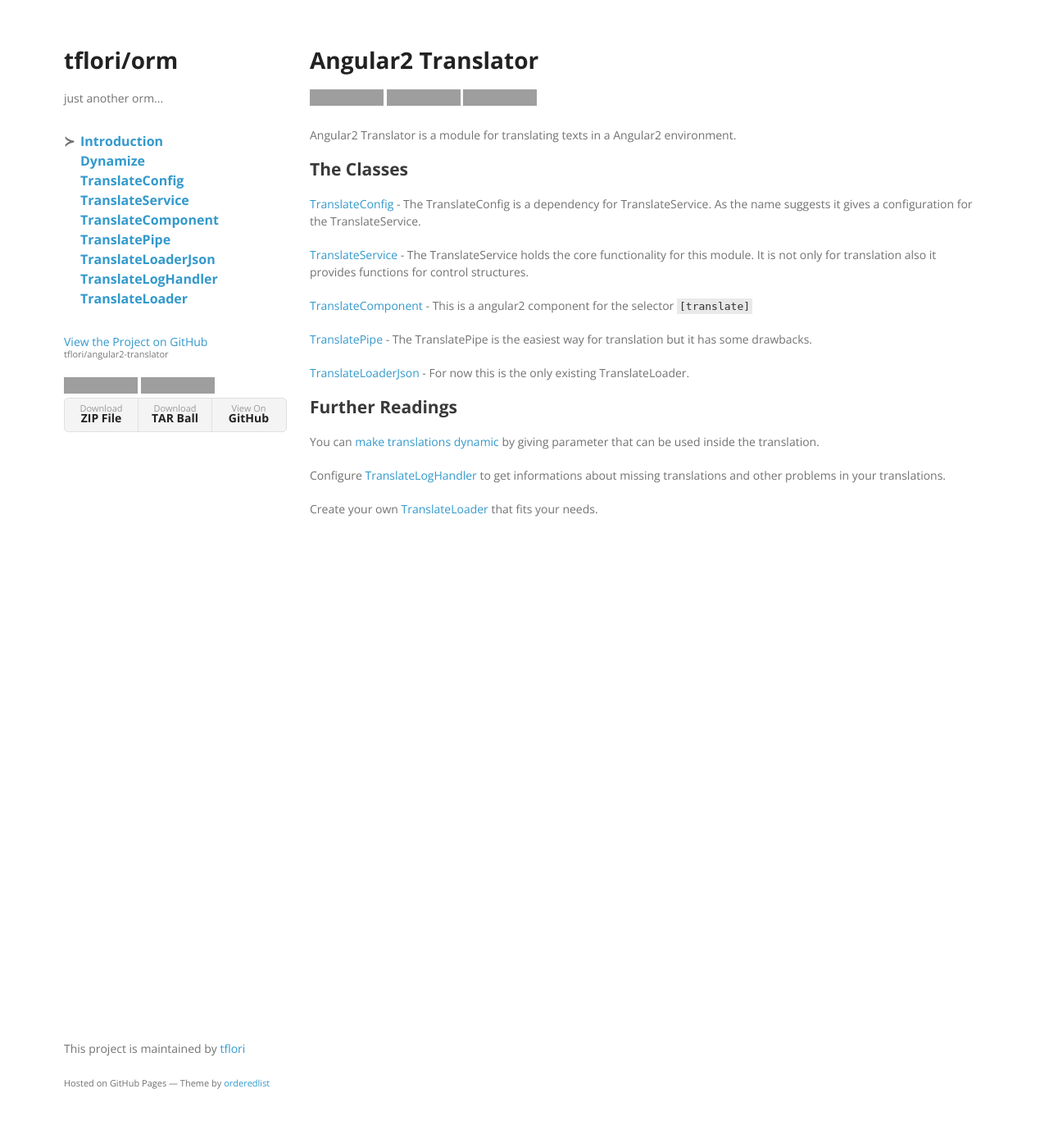
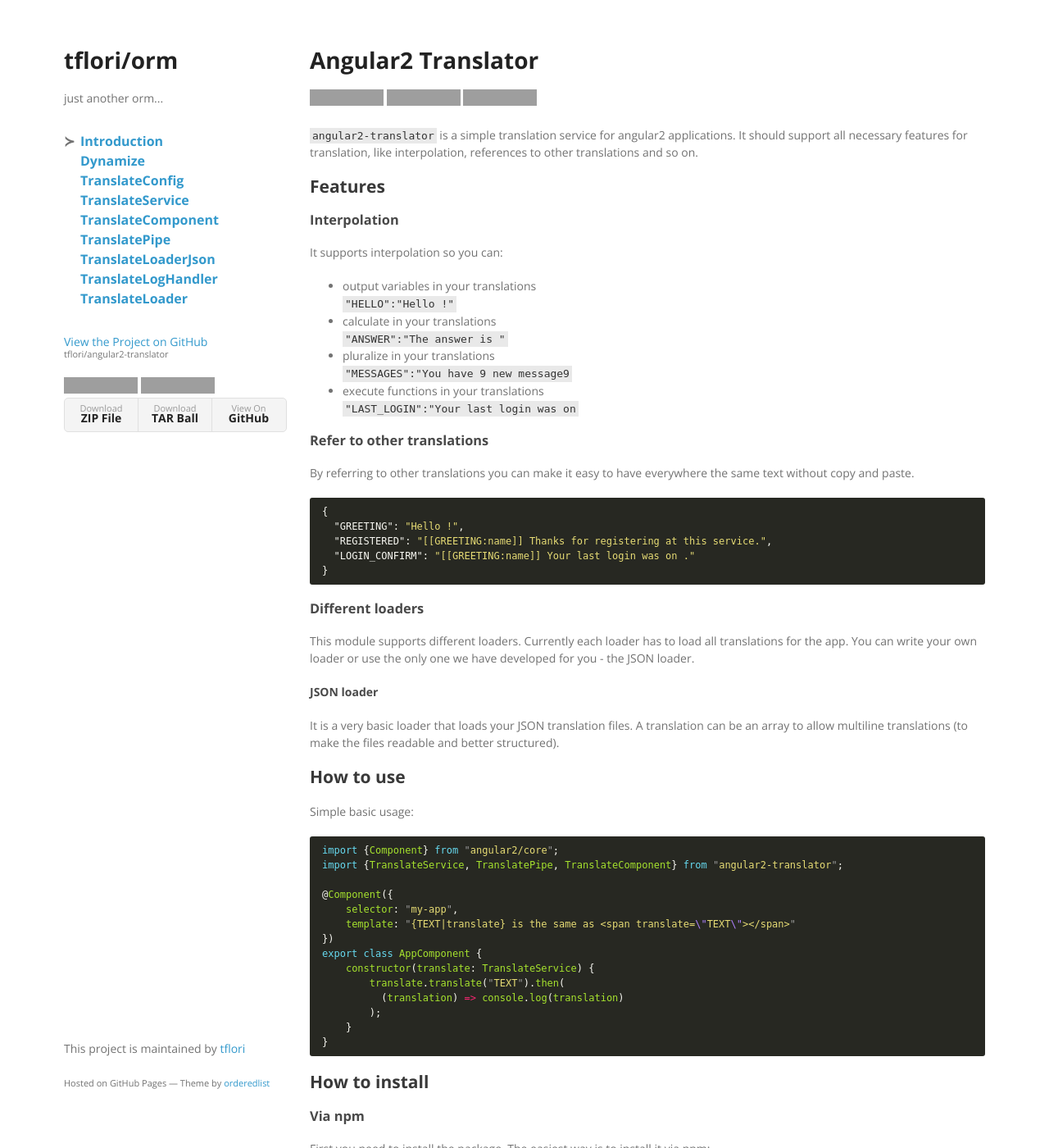
Before and after one commit to tflori/angular-translator, a Jekyll site: the page built from docs/index.md, in a window 1280 px wide and 1400 px high. Shown: the whole window at 82% size. Built offline with Jekyll 4.4.1, drawn with Linux system fonts in a browser that asks for light colours; some of the changed text lies outside the part shown; grey boxes are pictures that could not be loaded.

Commit message:
update docs and readme

````diff
--- a/docs/index.md
+++ b/docs/index.md
@@ -9,7 +9,109 @@ permalink: /
 [![Coverage Status](https://coveralls.io/repos/github/tflori/angular2-translator/badge.svg?branch=master)](https://coveralls.io/github/tflori/angular2-translator?branch=master)
 [![npm version](https://badge.fury.io/js/angular2-translator.svg)](https://badge.fury.io/js/angular2-translator)
 
-Angular2 Translator is a module for translating texts in a Angular2 environment.
+`angular2-translator` is a simple translation service for angular2 applications. It should support all necessary
+features for translation, like interpolation, references to other translations and so on.
+
+## Features
+### Interpolation
+
+It supports interpolation so you can:
+
+- output variables in your translations
+  `"HELLO":"Hello {{name}}!"`
+- calculate in your translations
+  `"ANSWER":"The answer is {{7*6}}"`
+- pluralize in your translations
+  `"MESSAGES":"You have {{count}} new message{{count != 1 ? 's' : ''}}`
+- execute functions in your translations
+  `"LAST_LOGIN":"Your last login was on {{lastLogin.format('MM/DD/YYYY')}}`
+
+### Refer to other translations
+
+By referring to other translations you can make it easy to have everywhere the same text without copy and paste.
+```json
+{
+  "GREETING": "Hello {{name}}!",
+  "REGISTERED": "[[GREETING:name]] Thanks for registering at this service.",
+  "LOGIN_CONFIRM": "[[GREETING:name]] Your last login was on {{lastLogin.format('L')}}."
+}
+```
+
+### Different loaders
+
+This module supports different loaders. Currently each loader has to load all translations for the app. You can write
+your own loader or use the only one we have developed for you - the JSON loader.
+
+#### JSON loader
+
+It is a very basic loader that loads your JSON translation files. A translation can be an array to allow multiline
+translations (to make the files readable and better structured).
+
+## How to use
+
+Simple basic usage:
+```ts
+import {Component} from "angular2/core";
+import {TranslateService, TranslatePipe, TranslateComponent} from "angular2-translator";
+
+@Component({
+    selector: "my-app",
+    template: "{TEXT|translate} is the same as <span translate=\"TEXT\"></span>"
+})
+export class AppComponent {
+    constructor(translate: TranslateService) {
+        translate.translate("TEXT").then(
+          (translation) => console.log(translation)
+        );
+    }
+}
+```
+
+## How to install
+
+### Via npm
+First you need to install the package. The easiest way is to install it via npm:
+```bash
+npm install --save angular2-translator
+```
+
+Then you need to tell systemjs where to load angular2-translator:
+```js
+System.config({
+    map: {
+        'angular2-translator':       'npm:angular2-translator/bundles/angular2-translator.js'
+    }
+});
+```
+
+Or you load the file directly:
+```html
+<script type="text/javascript" src="node_modules/angular2-translator/bundles/angular2-translator.js"></script>
+```
+
+Now you have to set up your NgModule to use the `TranslatorModule` and may be configure it:
+```ts
+import {TranslateConfig, TranslatorModule} from "angular2-translator";
+
+@NgModule({
+    imports: [ TranslatorModule ],
+    providers: [
+      { provide: TranslateConfig, useValue: new TranslateConfig({
+        defaultLang: "de",
+        providedLangs: [ "de", "en" ],
+      })},
+    ]
+})
+export class AppModule {}
+```
+
+### Manually
+You also can clone the repository and symlink the project folder or what ever:
+```bash
+git clone https://gitlab.w00tserver.org:617/tflori/angular2-translator
+ln -s angular2-translator MyApp/libs/angular2-translator
+```
+> You should know what you do and don't follow this guide for installation.
 
 ## The Classes
 
````
Also changed, not shown: README.md.
